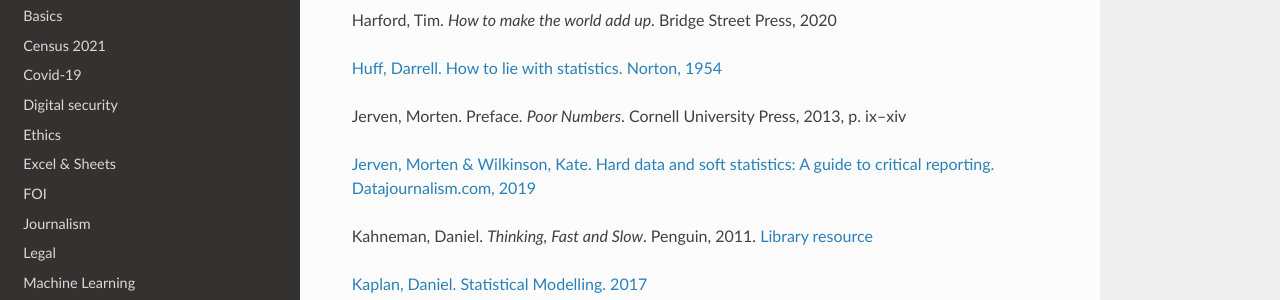
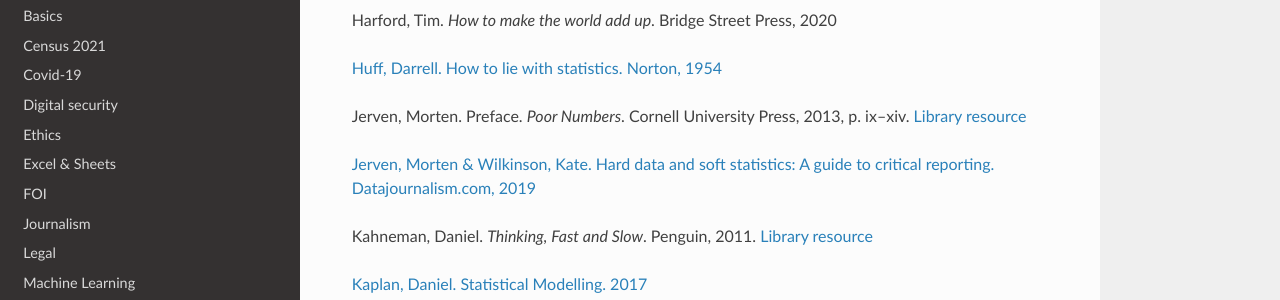
Before and after one commit to aodhanlutetiae/dj_reading, a Sphinx documentation site: the page built from docs/source/index.rst, in a window 1280 px wide and 900 px high, scrolled down 12889 px. Shown: the part 151-451 px from the top of the window. Built offline with Sphinx 7.4.7 and the Read the Docs theme 2.0.0, drawn with Linux system fonts in a browser that asks for light colours; some of the changed text lies outside the part shown.

Commit message:
update list

```diff
--- a/docs/source/index.rst
+++ b/docs/source/index.rst
@@ -717,7 +717,7 @@
 `Huff, Darrell. How to lie with statistics. Norton,
 1954 <http://faculty.neu.edu.cn/cc/zhangyf/papers/How-to-Lie-with-Statistics.pdf>`__
 
-Jerven, Morten. Preface. *Poor Numbers*. Cornell University Press, 2013, p. ix–xiv
+Jerven, Morten. Preface. *Poor Numbers*. Cornell University Press, 2013, p. ix–xiv. `Library resource <https://librarysearch.cardiff.ac.uk/permalink/f/1tfrs8a/44CAR_ALMA51171366170002420>`_
 
 `Jerven, Morten & Wilkinson, Kate. Hard data and soft statistics: A
 guide to critical reporting. Datajournalism.com,
```
Also changed, not shown: other parts of docs/source/index.rst (+2 -0 lines).
